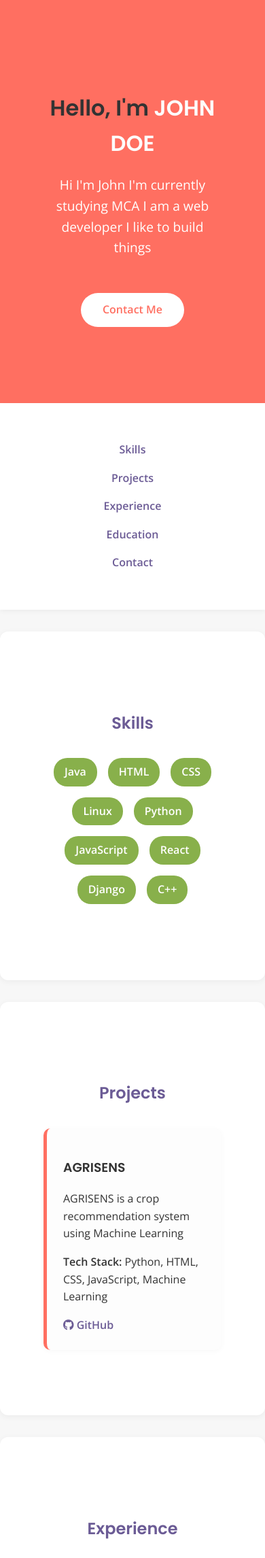
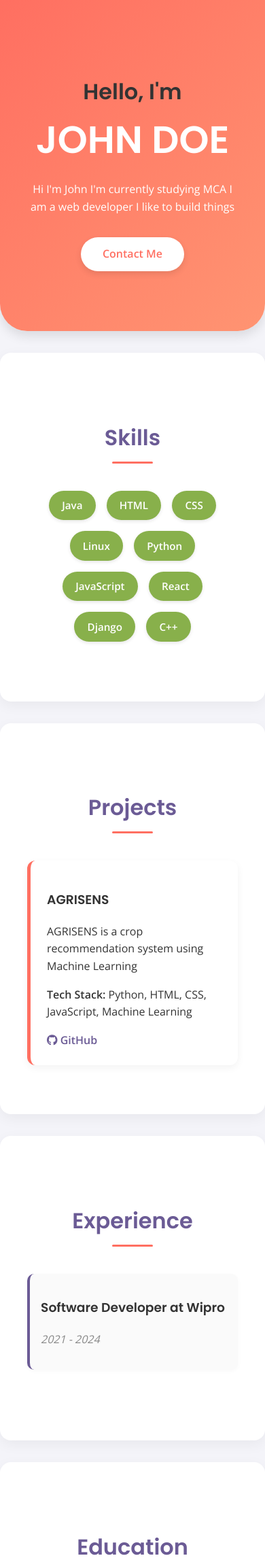
Before and after one commit to rinsham10/folium, a Django app: a page that uses builder/templates/template2.html in a window 390 px wide. Shown: the top 2292 px of the page at 68% size. Run offline with Django 5.2, Linux system fonts and the light colour scheme; data comes from the database, SQL or seed files in the repository; both versions use the stored data as it was after the commit; some libraries are stand-ins or nearby versions.

Commit message:
template 2 mobile view

```diff
--- a/builder/static/css/template2.css
+++ b/builder/static/css/template2.css
@@ -2,7 +2,7 @@
 body {
   margin: 0;
   font-family: 'Open Sans', sans-serif;
-  background-color: #f7f7f7;
+  background-color: #f4f4f9;
   color: #333;
   line-height: 1.6;
   scroll-behavior: smooth;
@@ -21,46 +21,67 @@ a {
 .container {
   max-width: 1100px;
   margin: 0 auto;
-  padding: 2rem;
+  padding: .5rem;
 }
 
 /* Hero Section */
 .hero {
-  background-color: #ff6f61;
+  background: linear-gradient(135deg, #ff6f61, #ff9472);
   color: #fff;
   padding: 5rem 2rem;
   text-align: center;
+  border-bottom-left-radius: 40px;
+  border-bottom-right-radius: 40px;
+  box-shadow: 0 8px 16px rgba(0,0,0,0.1);
+}
+
+.hero h1 {
+  font-size: 2.5rem;
+  margin-bottom: 1rem;
 }
 
 .hero h1 span {
-  color: #fdfdfd;
-  font-weight: bold;
+  color: #fff;
+  font-weight: 700;
+  font-size: 3.5rem;
 }
 
 .hero p {
-  margin-top: 1rem;
   font-size: 1.2rem;
+  max-width: 700px;
+  margin: 0 auto 2rem;
 }
 
 .hero .btn {
   display: inline-block;
-  margin-top: 2rem;
   padding: 0.75rem 2rem;
   background-color: #fff;
   color: #ff6f61;
-  border-radius: 25px;
+  border-radius: 30px;
   font-weight: bold;
-  transition: background-color 0.3s ease;
+  box-shadow: 0 4px 10px rgba(0,0,0,0.1);
+  transition: all 0.3s ease;
 }
 
 .hero .btn:hover {
   background-color: #fdfdfd;
+  transform: translateY(-2px);
 }
+
+
+/* === Show on Mobile Only === */
+@media (max-width: 768px) {
+
+  .navbar {
+    display: none;
+  }
+}
+
 
 /* Navbar */
 .navbar {
   background-color: #fff;
-  box-shadow: 0 2px 8px rgba(0,0,0,0.05);
+  box-shadow: 0 4px 12px rgba(0,0,0,0.05);
   position: sticky;
   top: 0;
   z-index: 1000;
@@ -72,15 +93,13 @@ a {
   list-style: none;
   padding: 1rem 0;
   margin: 0;
-}
-
-.navbar li {
-  margin: 0 1.5rem;
+  gap: 2rem;
 }
 
 .navbar a {
   color: #6b5b95;
   font-weight: 600;
+  font-size: 1rem;
   transition: color 0.3s ease;
 }
 
@@ -93,14 +112,26 @@ a {
   padding: 4rem 2rem;
   background-color: #fff;
   margin: 2rem 0;
-  border-radius: 12px;
-  box-shadow: 0 2px 10px rgba(0,0,0,0.05);
+  border-radius: 16px;
+  box-shadow: 0 6px 20px rgba(0,0,0,0.05);
 }
 
 .section h2 {
   text-align: center;
+  font-size: 2rem;
   color: #6b5b95;
-  margin-bottom: 2rem;
+  margin-bottom: 2.5rem;
+  position: relative;
+}
+
+.section h2::after {
+  content: "";
+  display: block;
+  width: 60px;
+  height: 3px;
+  background: #ff6f61;
+  margin: 10px auto 0;
+  border-radius: 2px;
 }
 
 /* Skills */
@@ -112,33 +143,40 @@ a {
   padding: 0;
   list-style: none;
 }
+.skills-list :hover{
+  transform: translateY(-5px);
+  box-shadow: 0 8px 16px rgba(0,0,0,0.08);
+}
 
 .skills-list li {
   background-color: #88b04b;
   color: #fff;
-  padding: 0.5rem 1rem;
-  border-radius: 20px;
-  font-weight: bold;
+  padding: 0.6rem 1.2rem;
+  border-radius: 30px;
+  font-weight: 600;
+  font-size: 0.95rem;
+  box-shadow: 0 2px 5px rgba(0,0,0,0.1);
 }
 
 /* Projects */
 .projects-grid {
   display: grid;
-  grid-template-columns: repeat(auto-fit, minmax(260px, 1fr));
+  grid-template-columns: repeat(auto-fit, minmax(280px, 1fr));
   gap: 2rem;
 }
 
 .project-card {
-  background-color: #fdfdfd;
+  background-color: #ffffff;
   padding: 1.5rem;
-  border-radius: 10px;
+  border-radius: 12px;
   border-left: 5px solid #ff6f61;
-  box-shadow: 0 2px 8px rgba(0,0,0,0.03);
-  transition: transform 0.3s ease;
+  box-shadow: 0 4px 12px rgba(0,0,0,0.05);
+  transition: transform 0.3s ease, box-shadow 0.3s ease;
 }
 
 .project-card:hover {
   transform: translateY(-5px);
+  box-shadow: 0 8px 16px rgba(0,0,0,0.08);
 }
 
 .project-links {
@@ -149,15 +187,22 @@ a {
   margin-right: 1rem;
   font-weight: 600;
   color: #6b5b95;
+  transition: color 0.3s ease;
 }
 
 .project-links a:hover {
+  color: #ff6f61;
   text-decoration: underline;
 }
 
 /* Experience & Education */
 .experience-item, .education-item {
   margin-bottom: 2rem;
+  padding: 1rem;
+  border-left: 4px solid #6b5b95;
+  background: #fafafa;
+  border-radius: 10px;
+  box-shadow: 0 2px 6px rgba(0,0,0,0.03);
 }
 
 .duration {
@@ -170,10 +215,10 @@ a {
 footer {
   text-align: center;
   background-color: #6b5b95;
-  color: #fff;
+  color: #000000;
   padding: 3rem 2rem;
-  border-top-left-radius: 20px;
-  border-top-right-radius: 20px;
+  border-top-left-radius: 30px;
+  border-top-right-radius: 30px;
 }
 
 footer h2 {
@@ -182,13 +227,19 @@ footer h2 {
 }
 
 .contact-info a {
-  margin: 0 1rem;
-  font-size: 1.5rem;
-  color: #fff;
-  transition: transform 0.3s ease;
+  display: inline-flex;
+  align-items: center;
+  justify-content: center;
+  width: 50px;
+  height: 50px;
+  color: #64ffda;
+  border-radius: 50%;
+  transition: color 0.3s ease, transform 0.3s ease;
+  font-size: 24px;
 }
 
 .contact-info a:hover {
+  color: #05b88e;
   transform: scale(1.2);
 }
 
@@ -197,9 +248,18 @@ footer h2 {
   .navbar ul {
     flex-direction: column;
     align-items: center;
+    gap: 1rem;
   }
 
-  .navbar li {
-    margin: 0.5rem 0;
+  .hero h1 {
+    font-size: 2rem;
+  }
+
+  .hero p {
+    font-size: 1rem;
+  }
+
+  .skills-list {
+    justify-content: center;
   }
 }
--- a/builder/templates/form_page.html
+++ b/builder/templates/form_page.html
@@ -114,8 +114,8 @@
         <input type="text" name="project_title[]" id="project_title_1" placeholder="Project Title"><br>
         <label for="project_desc_1">*Project Description 1:</label>
         <textarea name="project_desc[]" id="project_desc_1" placeholder="Project Description"></textarea><br>
-        <label for="project_duration_1">Duration 1:</label>
-        <input type="text" name="project_duration[]" id="project_duration_1" placeholder="Duration"><br>
+        <!-- <label for="project_duration_1">Duration 1:</label>
+        <input type="text" name="project_duration[]" id="project_duration_1" placeholder="Duration"><br> -->
         <label for="project_stack_1">Project Stack 1:</label>
         <input type="text" name="project_stack[]" id="project_stack_1" placeholder="Tech Stack"><br>
         <label for="project_link_1">Project Live Demo 1:</label>
--- a/builder/templates/template1.html
+++ b/builder/templates/template1.html
@@ -90,8 +90,6 @@
         {% for project in project_data %}
           <div class="project-card">
             <h2>{{ project.title }}</h2>
-            <h4>{{ project.project_duration }}</h4>
-            <p>DEBUG: {{ project.project_duration }}</p>
 
             <!-- Always show the description, even if it's empty (only hide if no description is provided) -->
             {% if project.description %}
--- a/builder/templates/template2.html
+++ b/builder/templates/template2.html
@@ -8,6 +8,7 @@
   <link rel="stylesheet" href="{% static 'css/template2.css' %}">
   <link href="https://fonts.googleapis.com/css2?family=Poppins:wght@400;600&family=Open+Sans:wght@400;600&display=swap" rel="stylesheet">
   <link href="https://cdn.jsdelivr.net/npm/aos@2.3.4/dist/aos.css" rel="stylesheet">
+  <link rel="stylesheet" href="https://cdnjs.cloudflare.com/ajax/libs/font-awesome/6.5.0/css/all.min.css">
   <script src="https://kit.fontawesome.com/a076d05399.js" crossorigin="anonymous"></script>
 </head>
 <body>
@@ -20,7 +21,6 @@
       <a href="#contact" class="btn">Contact Me</a>
     </div>
   </header>
-
   <nav class="navbar">
     <div class="container">
       <ul>
@@ -109,18 +109,29 @@
     <div class="container">
       <h2>Contact</h2>
       <p>If you're interested in working together or have any questions, feel free to reach out!</p>
-      <div class="contact-info">
+     <div class="contact-info flex justify-center gap-6 text-2xl mt-4 text-[#3F1A2B]">
       {% if email %}
-          <a href="mailto:{{ email }}"><i class="fas fa-envelope"></i></a>
+        <a href="mailto:{{ email }}" class="hover:text-[#B2183A]" title="Email">
+          <i class="fas fa-envelope"></i>
+        </a>
       {% endif %}
+
       {% if github %}
-          <a href="{{ github }}" target="_blank"><i class="fab fa-github"></i></a>
+        <a href="{{ github }}" target="_blank" class="hover:text-[#B2183A]" title="GitHub">
+          <i class="fab fa-github"></i>
+        </a>
       {% endif %}
+
       {% if linkedin %}
-          <a href="{{ linkedin }}" target="_blank"><i class="fab fa-linkedin"></i></a>
+        <a href="{{ linkedin }}" target="_blank" class="hover:text-[#B2183A]" title="LinkedIn">
+          <i class="fab fa-linkedin"></i>
+        </a>
       {% endif %}
+
       {% if phone %}
-          <a href="tel:{{ phone }}"><i class="fas fa-phone"></i></a>
+        <a href="tel:{{ phone }}" class="hover:text-[#B2183A]" title="Phone">
+          <i class="fas fa-phone"></i>
+        </a>
       {% endif %}
     </div>
     </div>
--- a/builder/views.py
+++ b/builder/views.py
@@ -42,7 +42,7 @@ def submit_portfolio(request):
 
         # Projects
         titles = request.POST.getlist('project_title[]')
-        project_durations = request.POST.getlist('project_duration[]')
+
         descs = request.POST.getlist('project_desc[]')
         stacks = request.POST.getlist('project_stack[]')
         links = request.POST.getlist('project_link[]')
@@ -53,7 +53,7 @@ def submit_portfolio(request):
                 Project.objects.create(
                     portfolio=portfolio,
                     title=titles[i],
-                    project_duration=project_durations[i],
+
                     description=descs[i] if i < len(descs) else '',
                     stack=stacks[i] if i < len(stacks) else '',
                     link=links[i] if i < len(links) else '',
@@ -113,7 +113,7 @@ def view_portfolio(request, slug):
         project_data.append({
             'title': project.title,
             'description': project.description,
-            'duration': project.project_duration,
+
             'stack': project.stack,
             'link': project.link if project.link.startswith('http') else 'https://rinsham10.github.io/AgriSens/',
             'github': project.github if project.github.startswith('http') else ''
@@ -141,7 +141,7 @@ def view_template2(request, slug):
         project_data.append({
             'title': project.title,
             'description': project.description,
-            'duration': project.project_duration,
+
             'stack': project.stack,
             'link': project.link if project.link.startswith('http') else '',
             'github': project.github if project.github.startswith('http') else ''
```
Also changed, not shown: builder/static/css/index.css (+9 -32 lines), db.sqlite3. Lines whose indentation alone changed are shown as unchanged.
